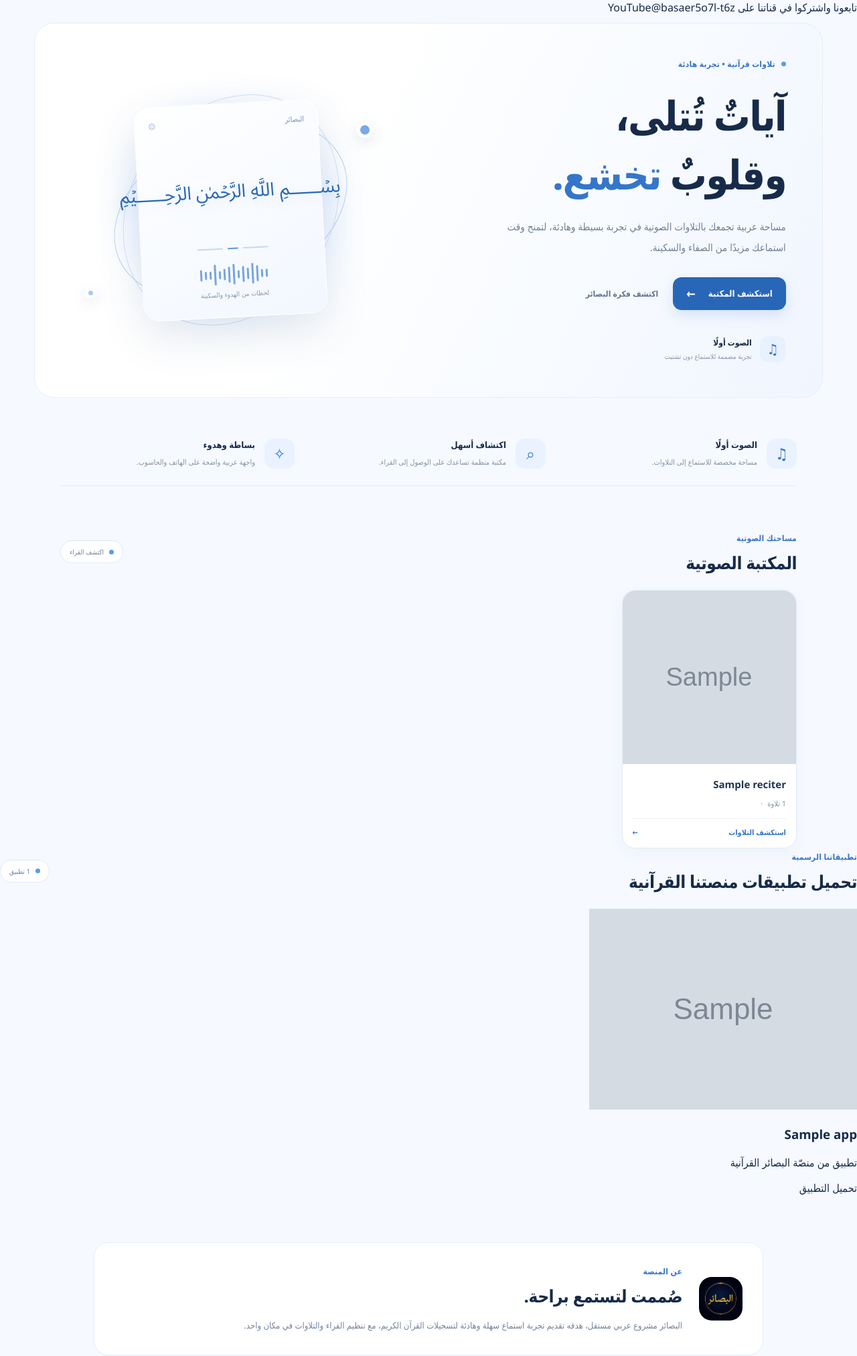
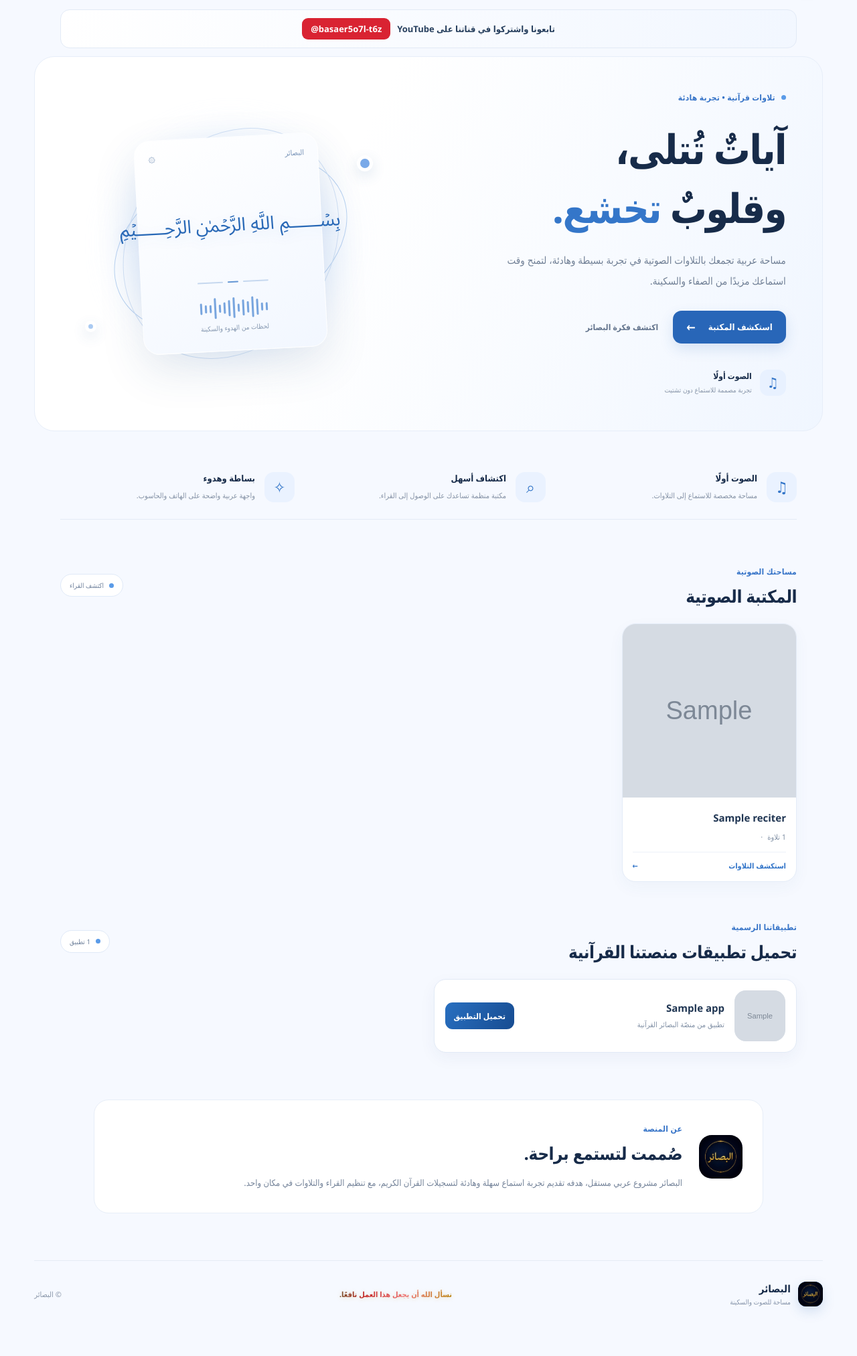
Before and after one commit to kingofdragons087-ship-it/basaer, a Node server app: template views/index.ejs in a window 1280 px wide. Shown: the part 92-2117 px from the top of the page at 67% size. After the commit the page ends 2053 px from the top, so only its background shows below. Run offline with Node 20, Linux system fonts and the light colour scheme; the template is opened without the code that fills it: most values are stand-ins (such as "Sample title", 1, 10 or a date in 2020); grey boxes marked "Sample" are stand-in pictures; some libraries are stand-ins or nearby versions.

Commit message:
Replace video section with Quran platform apps

```diff
--- a/public/style.css
+++ b/public/style.css
@@ -999,3 +999,20 @@ html[data-theme="dark"] .account-modal-logout {
   from { background-position: 0% 50%; }
   to   { background-position: 100% 50%; }
 }
+
+
+/* BASAER PLATFORM APP CARDS + YOUTUBE SUBSCRIBE */
+.basaer-youtube-banner{width:min(1100px,90%);margin:14px auto 0;padding:12px 18px;display:flex;align-items:center;justify-content:center;gap:10px;flex-wrap:wrap;border:1px solid #e2eaf6;border-radius:14px;background:linear-gradient(100deg,#fff,#f2f7ff);color:#29415f;font-size:13px;font-weight:700}
+.basaer-youtube-banner a{padding:7px 13px;border-radius:9px;background:#d92332;color:#fff;text-decoration:none;direction:ltr}
+.platform-apps-section{width:min(1100px,88%);margin:55px auto 0}
+.platform-apps-grid{display:grid;grid-template-columns:repeat(2,minmax(0,1fr));gap:15px}
+.platform-app-card{display:flex;align-items:center;gap:15px;min-width:0;padding:16px;border:1px solid #e2eaf6;border-radius:18px;background:#fff;box-shadow:0 8px 24px rgba(30,65,110,.05)}
+.platform-app-card>img{width:76px;height:76px;flex:0 0 76px;object-fit:cover;border-radius:17px;background:#edf2f8}
+.platform-app-info{min-width:0;flex:1}
+.platform-app-info h3{margin:0 0 6px;color:#203653;font-size:15px;overflow-wrap:anywhere}
+.platform-app-info p{margin:0;color:#8190a5;font-size:11px;line-height:1.7}
+.platform-app-download{display:inline-flex;align-items:center;justify-content:center;min-height:40px;padding:9px 13px;border-radius:11px;background:linear-gradient(120deg,#286fc0,#174c91);color:#fff;text-decoration:none;font-size:12px;font-weight:800;white-space:nowrap}
+html[data-theme="dark"] .basaer-youtube-banner,html[data-theme="dark"] .platform-app-card{background:#111824;border-color:#293448;color:#eaf1fc}
+html[data-theme="dark"] .platform-app-info h3{color:#edf2ff}
+html[data-theme="dark"] .platform-app-info p{color:#a0aec3}
+@media(max-width:680px){.platform-apps-section{width:92%;margin-top:40px}.platform-apps-grid{grid-template-columns:1fr}.platform-app-card{gap:11px;padding:12px}.platform-app-card>img{width:62px;height:62px;flex-basis:62px}.platform-app-info h3{font-size:13px}.platform-app-download{padding:9px 10px;font-size:11px}.basaer-youtube-banner{width:92%;font-size:12px}}
```
